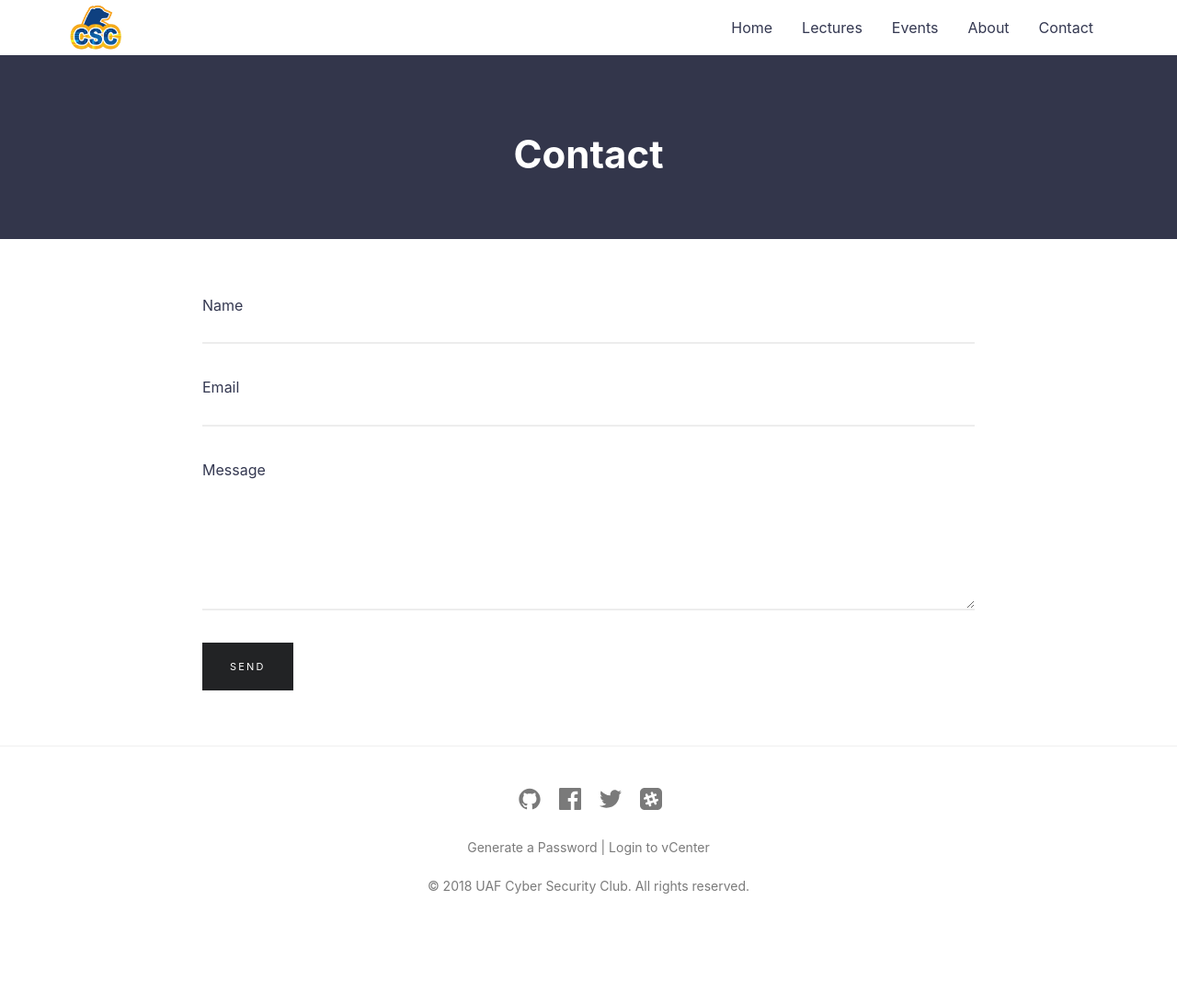
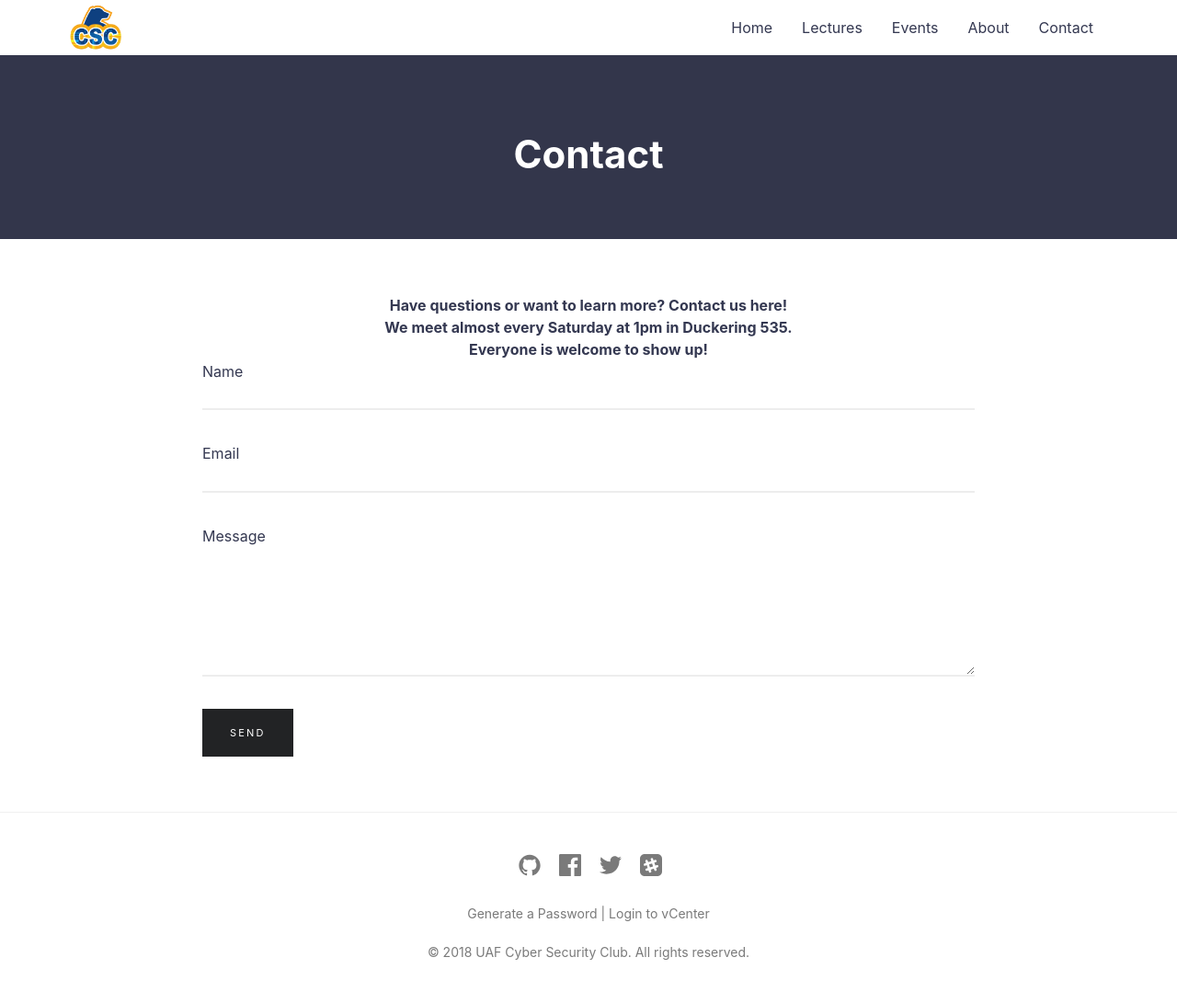
Before and after one commit to UAFCSC/uafcsc.github.io, a Jekyll site: the page built from contact.md, in a window 1280 px wide. Shown: the whole page at 92% size. Built offline with Jekyll 4.4.1, drawn with Linux system fonts in a browser that asks for light colours; nearby versions of some CDN libraries; before the commit the page ends 1019 px from its top, so only the background shows below that.

Commit message:
Adds info to contact page

```diff
--- a/contact.md
+++ b/contact.md
@@ -3,6 +3,11 @@ layout: page
 title: Contact
 permalink: /contact/
 ---
+<div style="text-align: center;">
+<b>Have questions or want to learn more? Contact us here! <br/>
+We meet almost every Saturday at 1pm in Duckering 535. <br/>
+Everyone is welcome to show up!</b>
+</div>
 
 {% include form.html %}
 
```
